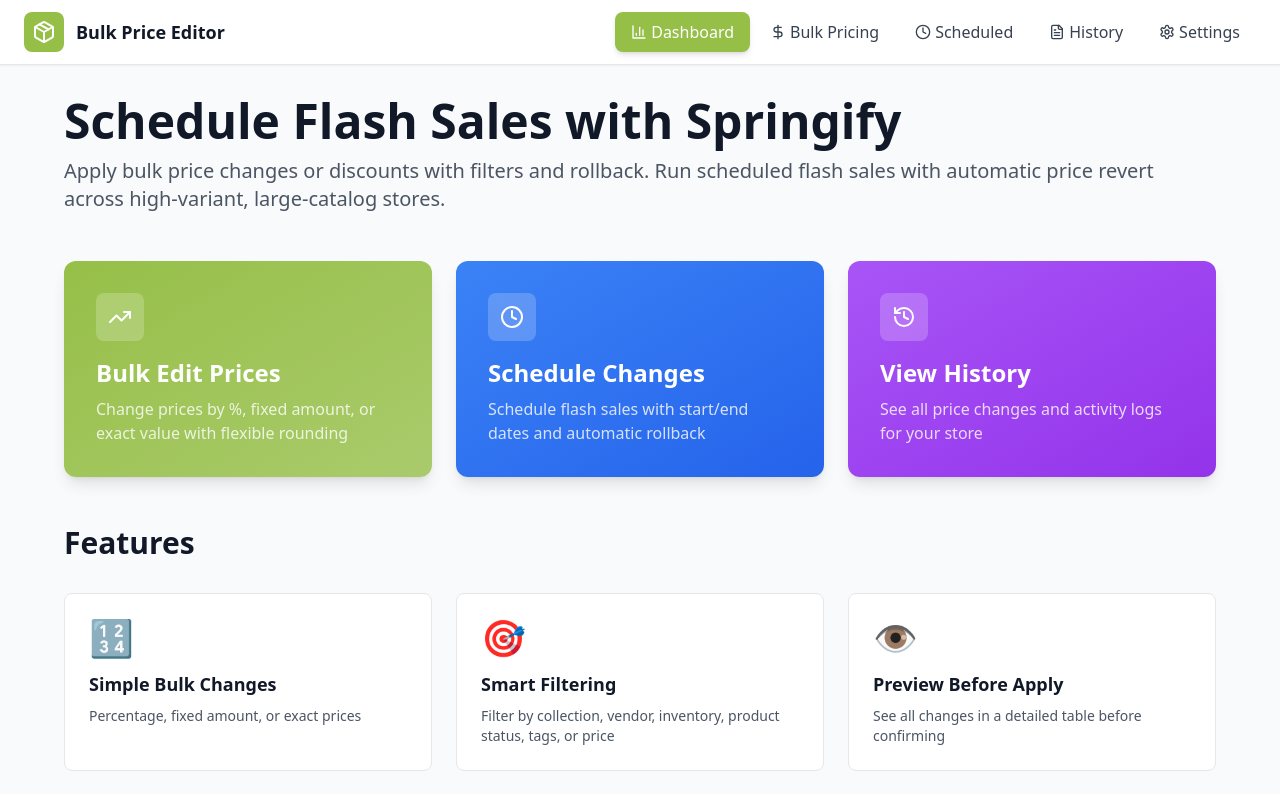
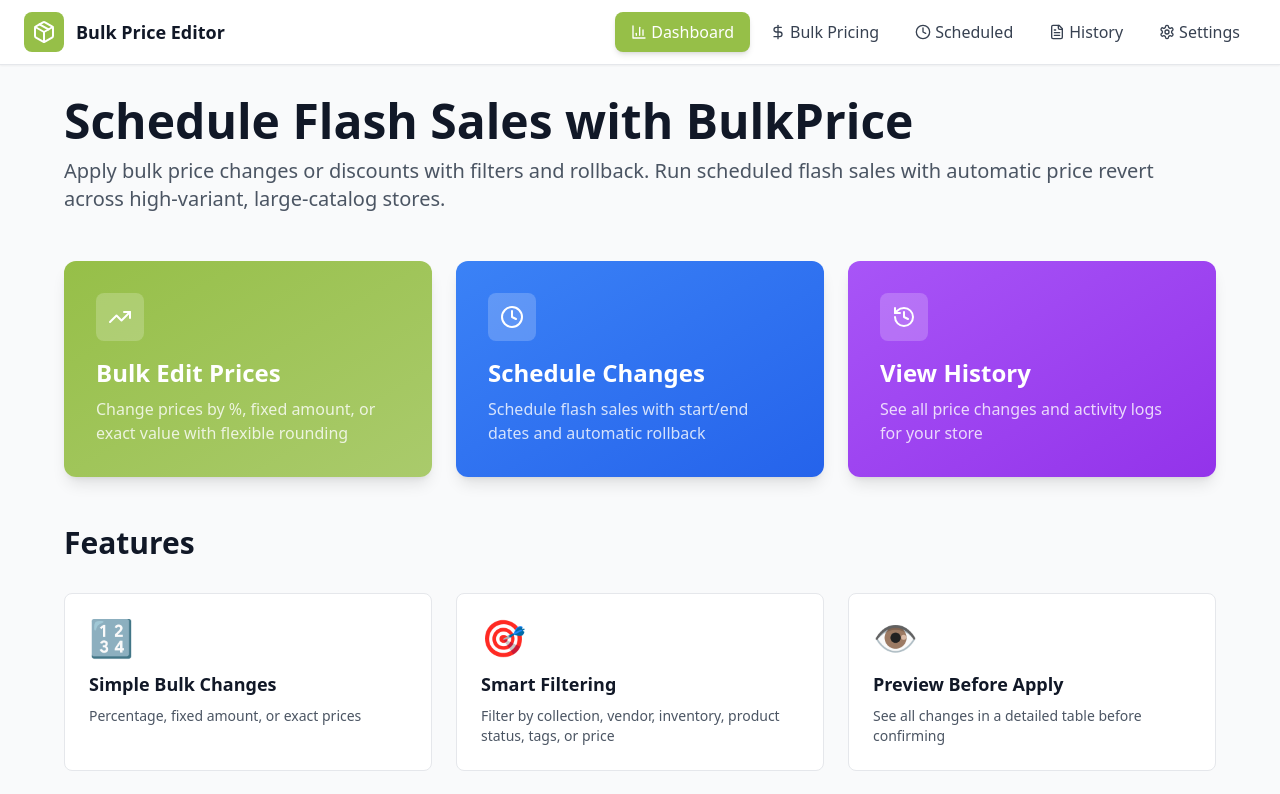
Before and after one commit to kadieharrett223-cloud/BulkPrice, a Next.js app: page / in a window 1280 px wide. Shown: the top 794 px of the page. Built offline with nearby package versions, Linux system fonts and the light colour scheme; no server answers; the database is empty.

Commit message:
Replace Springify branding with BulkPrice app name

```diff
--- a/src/pages/index.tsx
+++ b/src/pages/index.tsx
@@ -37,7 +37,7 @@
       {/* Header */}
       <div className="mb-12">
         <h1 className="text-5xl font-bold text-gray-900 mb-3">
-          Schedule Flash Sales with Springify
+          Schedule Flash Sales with BulkPrice
         </h1>
         <p className="text-xl text-gray-600">
           Apply bulk price changes or discounts with filters and rollback. Run
```
Also changed, not shown: 2 other files (tests, documents, lock files or other folders).
